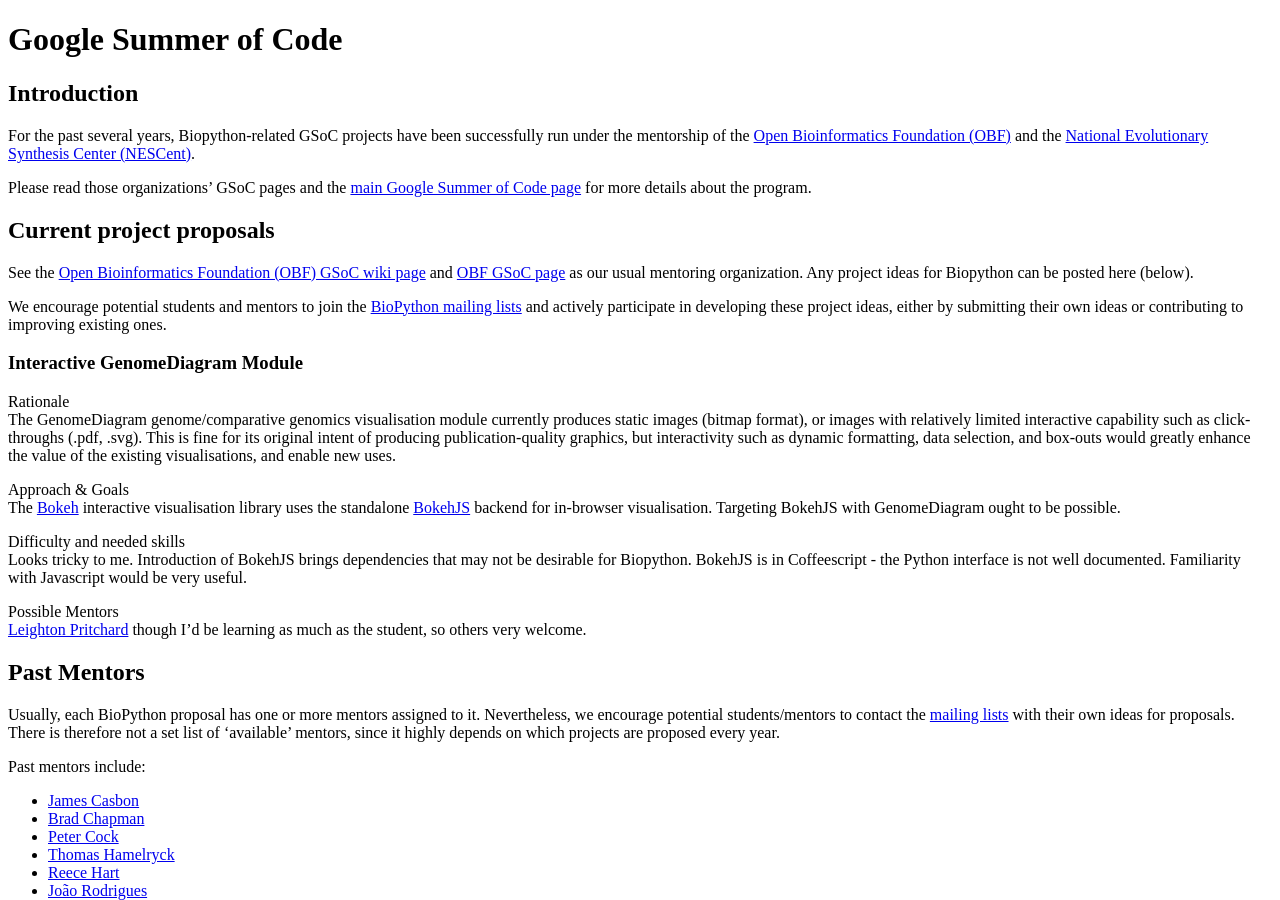
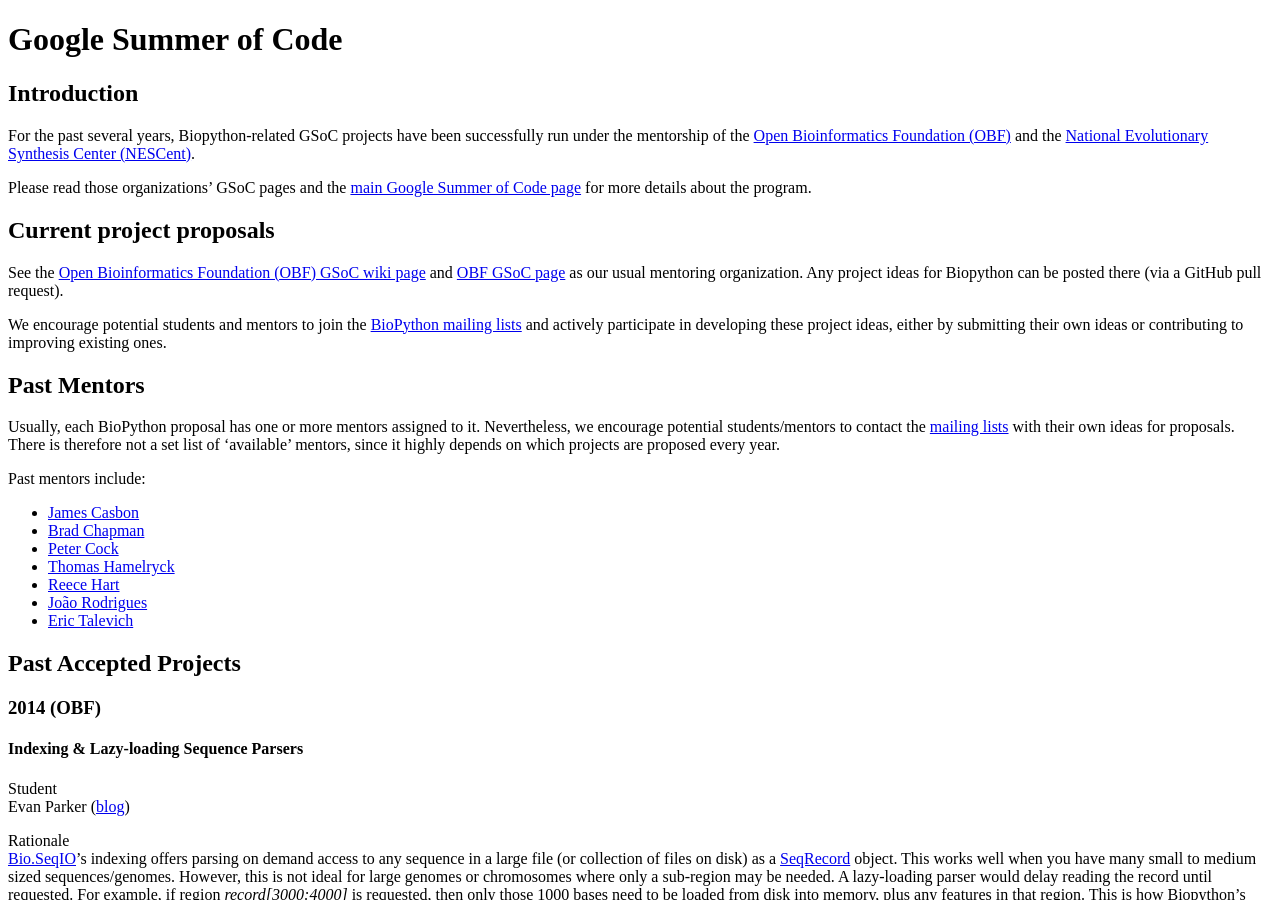
Before and after one commit to biopython/biopython.github.io, a Jekyll site: the page built from wiki/Google_Summer_of_Code.md, in a window 1280 px wide and 900 px high. Built offline with Jekyll 4.4.1, drawn with Linux system fonts in a browser that asks for light colours.

Commit message:
/* Current project proposals */ Submitting via GitHub pull requests this year

```diff
--- a/wiki/Google_Summer_of_Code.md
+++ b/wiki/Google_Summer_of_Code.md
@@ -23,39 +23,13 @@ Current project proposals
 See the [Open Bioinformatics Foundation (OBF) GSoC wiki
 page](http://www.open-bio.org/wiki/Google_Summer_of_Code) and [OBF GSoC
 page](http://obf.github.io/GSoC/) as our usual mentoring organization.
-Any project ideas for Biopython can be posted here (below).
+Any project ideas for Biopython can be posted there (via a GitHub pull
+request).
 
 We encourage potential students and mentors to join the [BioPython
 mailing lists](http://biopython.org/wiki/Mailing_lists) and actively
 participate in developing these project ideas, either by submitting
 their own ideas or contributing to improving existing ones.
-
-### Interactive GenomeDiagram Module
-
-Rationale
-The GenomeDiagram genome/comparative genomics visualisation module
-currently produces static images (bitmap format), or images with
-relatively limited interactive capability such as click-throughs
-(.pdf, .svg). This is fine for its original intent of producing
-publication-quality graphics, but interactivity such as dynamic
-formatting, data selection, and box-outs would greatly enhance the value
-of the existing visualisations, and enable new uses.
-
-Approach & Goals
-The [Bokeh](http://bokeh.pydata.org/) interactive visualisation library
-uses the standalone [BokehJS](http://bokeh.pydata.org/dev_guide.html)
-backend for in-browser visualisation. Targeting BokehJS with
-GenomeDiagram ought to be possible.
-
-Difficulty and needed skills
-Looks tricky to me. Introduction of BokehJS brings dependencies that may
-not be desirable for Biopython. BokehJS is in Coffeescript - the Python
-interface is not well documented. Familiarity with Javascript would be
-very useful.
-
-Possible Mentors
-[Leighton Pritchard](https://github.com/widdowquinn) though I'd be
-learning as much as the student, so others very welcome.
 
 Past Mentors
 ------------
```
Also changed, not shown: 1 other file.
